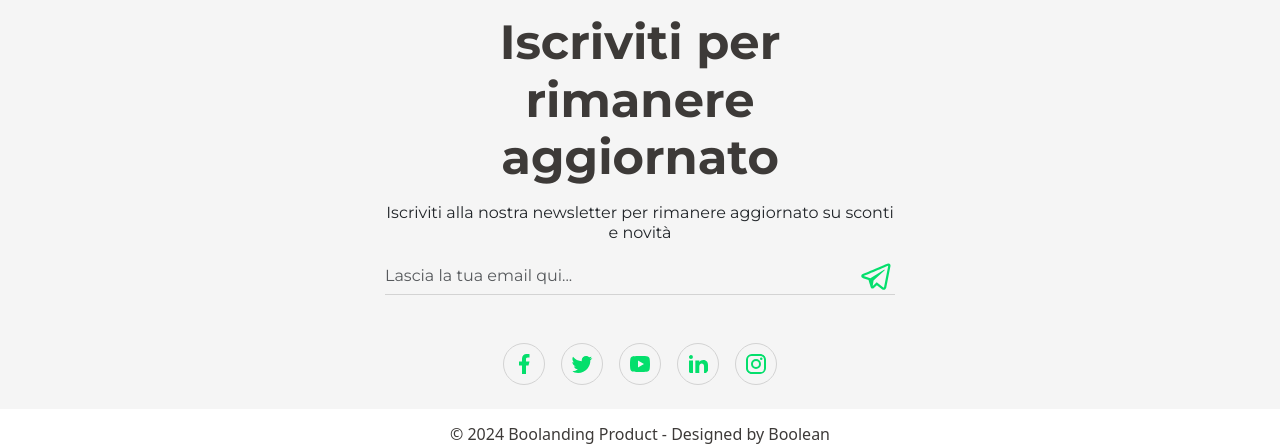
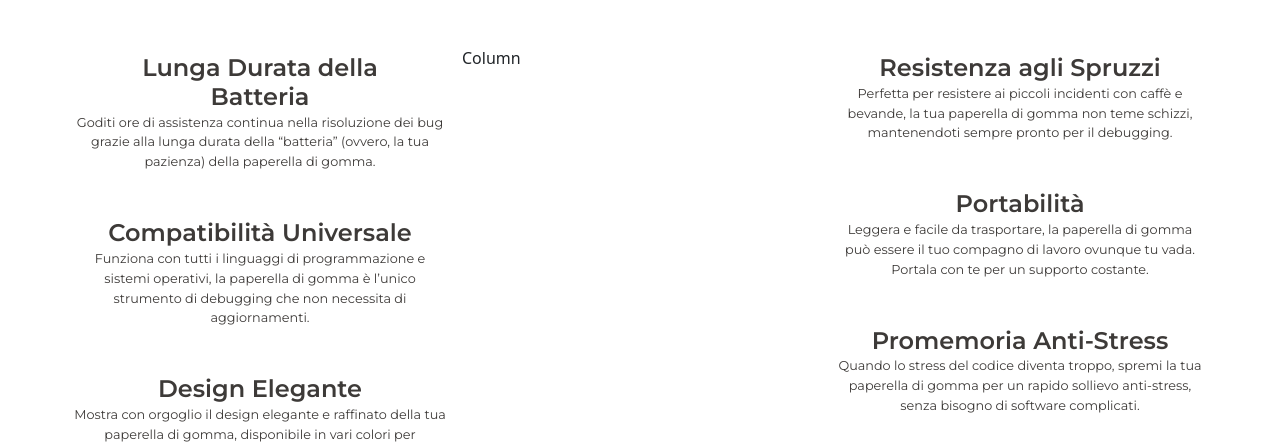
Before and after one commit to LucaCavatassi/landing-page-product, a Vue app: page / in a window 1280 px wide. Shown: the part 498-945 px from the top of the page. Built offline with nearby package versions, Linux system fonts and the light colour scheme.

Commit message:
feat: features grid system and infotext by designer

```diff
--- /dev/null
+++ b/src/components/FeaturesComponent.vue
@@ -0,0 +1,68 @@
+<script>
+    export default {
+        data() {
+            return {
+                featuresLeft: [
+                    {
+                        title: 'Lunga Durata della Batteria',
+                        description: 'Goditi ore di assistenza continua nella risoluzione dei bug grazie alla lunga durata della “batteria” (ovvero, la tua pazienza) della paperella di gomma.'
+                    },
+                    {
+                        title:'Compatibilità Universale',
+                        description: 'Funziona con tutti i linguaggi di programmazione e sistemi operativi, la paperella di gomma è l’unico strumento di debugging che non necessita di aggiornamenti.'
+                    },
+                    {
+                        title:'Design Elegante',
+                        description: 'Mostra con orgoglio il design elegante e raffinato della tua paperella di gomma, disponibile in vari colori per abbinarsi al tuo stile di programmatore.'
+                    },
+                ],
+                featuresRight:
+                [
+                    {
+                        title: 'Resistenza agli Spruzzi',
+                        description: 'Perfetta per resistere ai piccoli incidenti con caffè e bevande, la tua paperella di gomma non teme schizzi, mantenendoti sempre pronto per il debugging.'
+                    },
+                    {
+                        title:'Portabilità',
+                        description: 'Leggera e facile da trasportare, la paperella di gomma può essere il tuo compagno di lavoro ovunque tu vada. Portala con te per un supporto costante.'
+                    },
+                    {
+                        title:'Promemoria Anti-Stress',
+                        description: 'Quando lo stress del codice diventa troppo, spremi la tua paperella di gomma per un rapido sollievo anti-stress, senza bisogno di software complicati.'
+                    },
+                ],
+            }
+        }
+    }
+</script>
+<template>
+    <div id="features">
+        <div class="container mt-5">
+            <div class="row row-cols-1 row-cols-md-3">
+                <div class="col justify-content-center align-items-center g-2 black-text body-font text-center">
+                    <div class="mb-5" v-for="feature in featuresLeft">
+                        <h4 class="px-5 px-md-3 fw-semibold mb-0">{{feature.title}}</h4>
+                        <span>{{ feature.description }}</span>
+                    </div>
+                </div>
+                <div class="col">Column</div>
+                <div class="col justify-content-center align-items-center g-2 black-text body-font text-center">
+                    <div class="mb-5" v-for="feature in featuresRight">
+                        <h4 class="px-5 px-md-3 fw-semibold mb-0">{{feature.title}}</h4>
+                        <span>{{ feature.description }}</span>
+                    </div>
+                </div>
+            </div>
+            <div class="row">
+            </div>
+        </div>
+    </div>
+</template>
+<style scoped lang="scss">
+@import '../style/general.scss';
+
+span {
+    font-size: 0.8rem;
+}
+
+</style>
--- a/src/components/HeaderComponent.vue
+++ b/src/components/HeaderComponent.vue
@@ -99,7 +99,7 @@ export default {
                         <a :class="{ active: activeSection === 'home' }" @click.prevent="scrollToSection('home')" class="nav-link" href="#">Home</a>
                     </li>
                     <li class="nav-item">
-                        <a :class="{ active: activeSection === 'keyPoints' }" @click.prevent="scrollToSection('keyPoints')" class="nav-link" href="#">I punti di forza</a>
+                        <a :class="{ active: activeSection === 'features' }" @click.prevent="scrollToSection('keyPoints')" class="nav-link" href="#">I punti di forza</a>
                     </li>
                     <li class="nav-item">
                         <a :class="{ active: activeSection === 'reviews' }" @click.prevent="scrollToSection('reviews')" class="nav-link" href="#">Recensioni</a>
--- a/src/components/JumboComponent.vue
+++ b/src/components/JumboComponent.vue
@@ -8,7 +8,7 @@
                 <img src="/imgs/banner-image.png" alt="duck image">
             </div>
             <div class="col-12 col-sm-6">
-                <div id="cta-text" class="black-text text-center d-flex flex-column px-3 align-items-center mt-4 px-0 px-md-5">
+                <div id="cta-text" class="black-text text-center d-flex flex-column px-3 align-items-center mt-5 mt-sm-4 px-0 px-md-5">
                     <h2 class="fw-bold mb-0">Rubber Ducks Debuggings</h2>
                     <p class="">Spiegare il codice a una paperella di gomma aiuta i programmatori a chiarire il pensiero e individuare errori nascosti.</p>
                     <div class="">
--- a/src/pages/HomePage.vue
+++ b/src/pages/HomePage.vue
@@ -2,13 +2,14 @@
     import HeaderComponent from '../components/HeaderComponent.vue';
     import FooterComponent from '../components/FooterComponent.vue';
     import JumboComponent from '../components/JumboComponent.vue';
-
+    import FeaturesComponent from '../components/FeaturesComponent.vue';
 
     export default {
         components: {
             HeaderComponent,
             FooterComponent,
-            JumboComponent
+            JumboComponent,
+            FeaturesComponent
         },
     }
 </script>
@@ -16,6 +17,7 @@
 <template>
     <HeaderComponent />
     <JumboComponent/>
+    <FeaturesComponent/>
     <FooterComponent />
 </template>
 
```
